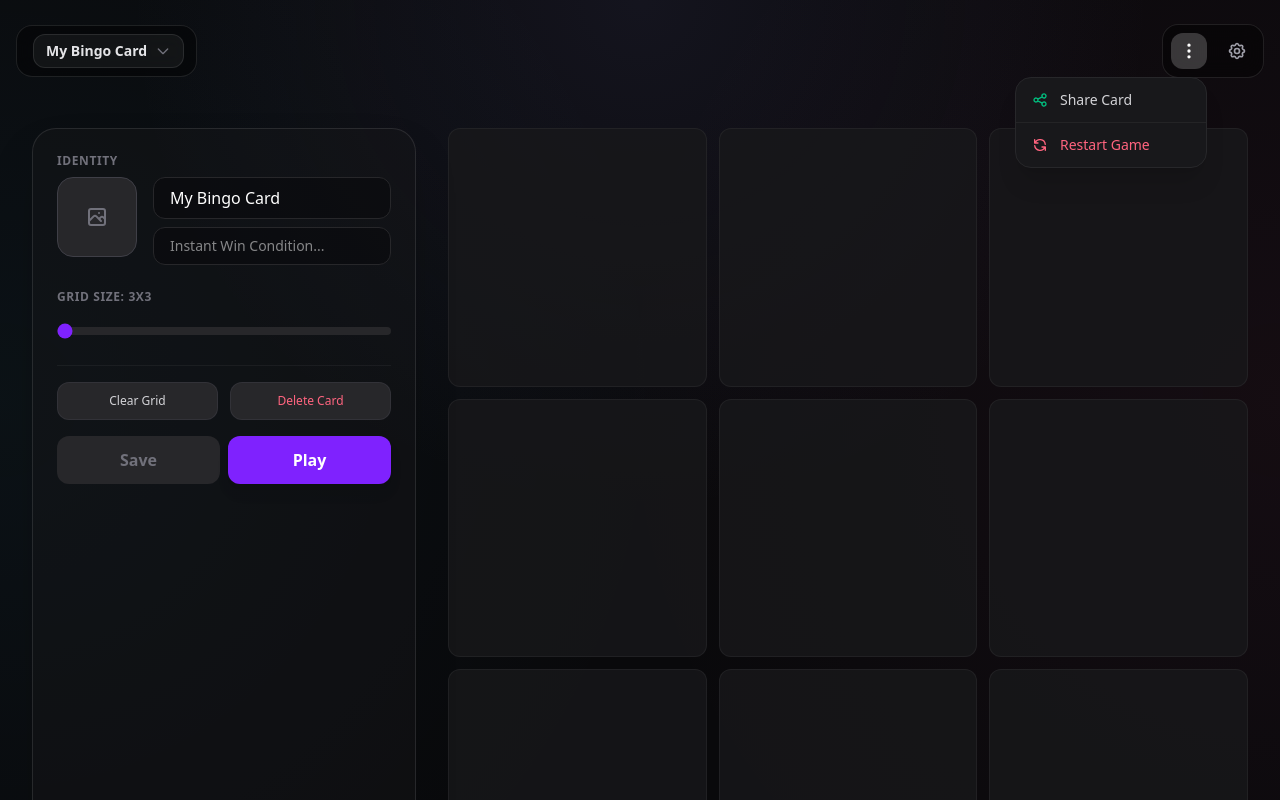
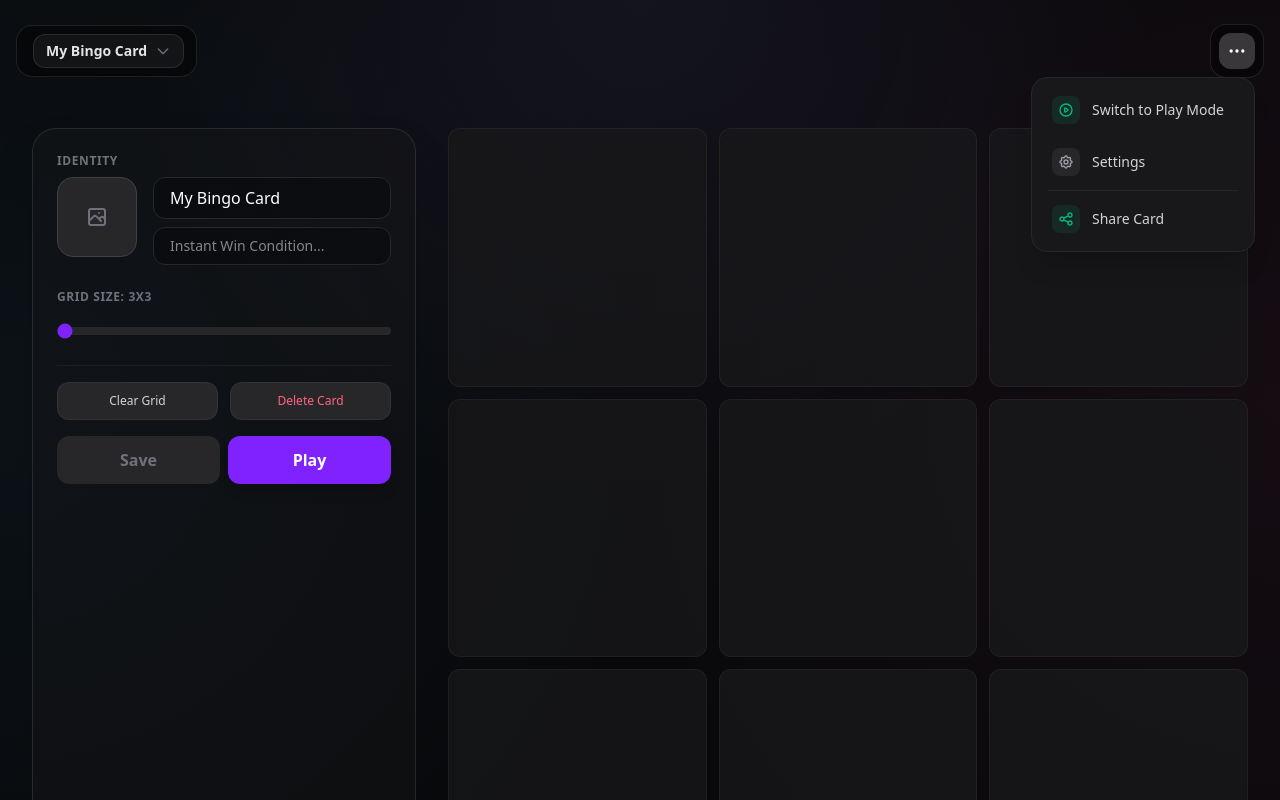
Before and after one commit to 0libote/Person-Bingo, a React (Vite) app: page / in a window 1280 px wide. Both pictures are taken after a click on the button "Actions". Shown: the top 800 px of the page. Built offline with nearby package versions, Linux system fonts and the light colour scheme.

Commit message:
Small UI fixes

```diff
--- a/src/App.jsx
+++ b/src/App.jsx
@@ -29,6 +29,7 @@ const App = () => {
   const [isSetupMode, setIsSetupMode] = useState(true);
   const [showResetConfirm, setShowResetConfirm] = useState(false);
   const [winner, setWinner] = useState(false);
+  const [isInstantWinMarked, setIsInstantWinMarked] = useState(false);
 
 
 
@@ -190,30 +191,14 @@ const App = () => {
   if (!activeCard) return null; // Safety fallback
 
   // --- GAME LOGIC ---
-  const checkForWin = useCallback((currentMarked, currentItems) => {
-    const size = activeCard.gridSize;
+  const checkForWin = useCallback((currentMarked, currentItems, currentInstantWinMarked) => {
     let isWinner = false;
 
-    // Check rows
-    for (let i = 0; i < size; i++) {
-      if (currentMarked.slice(i * size, (i + 1) * size).every(Boolean)) isWinner = true;
-    }
-    // Check cols
-    for (let i = 0; i < size; i++) {
-      let colWin = true;
-      for (let j = 0; j < size; j++) {
-        if (!currentMarked[i + j * size]) colWin = false;
-      }
-      if (colWin) isWinner = true;
-    }
+    // NEW WIN CONDITION: All boxes must be ticked
+    if (currentMarked.every(Boolean)) isWinner = true;
 
-    // Check diagonals
-    let d1 = true, d2 = true;
-    for (let i = 0; i < size; i++) {
-      if (!currentMarked[i * size + i]) d1 = false;
-      if (!currentMarked[i * size + (size - 1 - i)]) d2 = false;
-    }
-    if (d1 || d2) isWinner = true;
+    // OR the instant win is ticked
+    if (currentInstantWinMarked) isWinner = true;
 
     // Only count as win if there are actual items
     const hasItems = currentItems.some(i => i.trim() !== '');
@@ -224,7 +209,14 @@ const App = () => {
     } else if (!isWinner) {
       setWinner(false);
     }
-  }, [winner, activeCard.gridSize]);
+  }, [winner]);
+
+  const toggleInstantWin = () => {
+    if (isSetupMode || !activeCard.instantWin) return;
+    const newState = !isInstantWinMarked;
+    setIsInstantWinMarked(newState);
+    checkForWin(activeCard.markedSquares, activeCard.items, newState);
+  };
 
   const triggerConfetti = () => {
     const duration = 2000;
@@ -245,7 +237,7 @@ const App = () => {
     newMarked[index] = !newMarked[index];
 
     updateActiveCard({ markedSquares: newMarked }); // History removed
-    checkForWin(newMarked, activeCard.items);
+    checkForWin(newMarked, activeCard.items, isInstantWinMarked);
   };
 
   // --- IMAGE & EXPORT (FIXED) ---
@@ -363,24 +355,17 @@ const App = () => {
           <div className="pointer-events-auto flex items-center gap-3 bg-black/40 backdrop-blur-md p-2 rounded-2xl border border-white/10">
             <ActionsMenu
               onShare={() => setShowShareModal(true)}
-              onRestart={() => setShowResetConfirm(true)}
+              onRestart={() => {
+                const newMarked = Array(activeCard.gridSize * activeCard.gridSize).fill(false);
+                updateActiveCard({ markedSquares: newMarked });
+                setIsInstantWinMarked(false);
+                setWinner(false);
+                setShowResetConfirm(false);
+              }}
+              onSettings={() => setShowSettings(true)}
+              onToggleMode={toggleMode}
+              isSetupMode={isSetupMode}
             />
-
-            <button onClick={() => setShowSettings(true)} className="p-2 hover:bg-white/10 rounded-xl transition-colors cursor-pointer" title="Settings">
-              <svg className="w-5 h-5 text-zinc-400" fill="none" stroke="currentColor" viewBox="0 0 24 24"><path strokeLinecap="round" strokeLinejoin="round" strokeWidth="2" d="M10.325 4.317c.426-1.756 2.924-1.756 3.35 0a1.724 1.724 0 002.573 1.066c1.543-.94 3.31.826 2.37 2.37a1.724 1.724 0 001.065 2.572c1.756.426 1.756 2.924 0 3.35a1.724 1.724 0 00-1.066 2.573c.94 1.543-.826 3.31-2.37 2.37a1.724 1.724 0 00-2.572 1.065c-.426 1.756-2.924 1.756-3.35 0a1.724 1.724 0 00-2.573-1.066c-1.543.94-3.31-.826-2.37-2.37a1.724 1.724 0 00-1.065-2.572c-1.756-.426-1.756-2.924 0-3.35a1.724 1.724 0 001.066-2.573c-.94-1.543.826-3.31 2.37-2.37.996.608 2.296.07 2.572-1.065z"></path><path strokeLinecap="round" strokeLinejoin="round" strokeWidth="2" d="M15 12a3 3 0 11-6 0 3 3 0 016 0z"></path></svg>
-            </button>
-
-            {!isSetupMode && (
-              <>
-                <div className="h-6 w-px bg-white/10 mx-1"></div>
-                <button
-                  onClick={toggleMode}
-                  className={`px-5 py-2 rounded-xl text-sm font-bold transition-all shadow-lg bg-zinc-800 hover:bg-zinc-700 text-white cursor-pointer`}
-                >
-                  Edit
-                </button>
-              </>
-            )}
           </div>
         </header>
 
@@ -508,6 +493,8 @@ const App = () => {
                 zoomLevel={zoomLevel}
                 toggleSquare={toggleSquare}
                 markedSquares={activeCard.markedSquares}
+                isInstantWinMarked={isInstantWinMarked}
+                onToggleInstantWin={toggleInstantWin}
               />
             </div>
           )}
--- a/src/components/ActionsMenu.jsx
+++ b/src/components/ActionsMenu.jsx
@@ -1,6 +1,6 @@
 import React, { useState } from 'react';
 
-const ActionsMenu = ({ onShare, onRestart }) => {
+const ActionsMenu = ({ onShare, onRestart, onSettings, onToggleMode, isSetupMode }) => {
     const [isOpen, setIsOpen] = useState(false);
 
     return (
@@ -10,28 +10,64 @@ const ActionsMenu = ({ onShare, onRestart }) => {
                 className={`p-2 rounded-xl transition-all duration-200 cursor-pointer ${isOpen ? 'bg-white/20 text-white' : 'hover:bg-white/10 text-zinc-400 hover:text-zinc-200'}`}
                 title="Actions"
             >
-                <svg className="w-5 h-5" fill="none" stroke="currentColor" viewBox="0 0 24 24"><path strokeLinecap="round" strokeLinejoin="round" strokeWidth="2" d="M12 5v.01M12 12v.01M12 19v.01M12 6a1 1 0 110-2 1 1 0 010 2zm0 7a1 1 0 110-2 1 1 0 010 2zm0 7a1 1 0 110-2 1 1 0 010 2z" /></svg>
+                <svg className="w-5 h-5 transition-transform duration-200" style={{ transform: isOpen ? 'rotate(90deg)' : 'none' }} fill="none" stroke="currentColor" viewBox="0 0 24 24"><path strokeLinecap="round" strokeLinejoin="round" strokeWidth="2" d="M12 5v.01M12 12v.01M12 19v.01M12 6a1 1 0 110-2 1 1 0 010 2zm0 7a1 1 0 110-2 1 1 0 010 2zm0 7a1 1 0 110-2 1 1 0 010 2z" /></svg>
             </button>
 
             {isOpen && (
                 <>
                     <div className="fixed inset-0 z-40" onClick={() => setIsOpen(false)} />
-                    <div className="absolute right-0 top-full mt-2 w-48 bg-zinc-900 border border-zinc-800 rounded-2xl shadow-xl z-50 overflow-hidden animate-scale-in origin-top-right">
+                    <div className="absolute right-0 top-full mt-2 w-56 bg-zinc-900 border border-zinc-800 rounded-2xl shadow-xl z-50 overflow-hidden animate-scale-in origin-top-right">
+                        <div className="p-2 space-y-1">
+                            {/* Mode Toggle */}
+                            <button
+                                onClick={() => { onToggleMode(); setIsOpen(false); }}
+                                className="w-full text-left px-3 py-2.5 text-sm font-medium text-zinc-300 hover:bg-zinc-800 hover:text-white rounded-xl transition-colors flex items-center gap-3 cursor-pointer group"
+                            >
+                                <div className={`p-1.5 rounded-lg ${isSetupMode ? 'bg-emerald-500/10 text-emerald-500 group-hover:bg-emerald-500 group-hover:text-white' : 'bg-violet-500/10 text-violet-500 group-hover:bg-violet-500 group-hover:text-white'} transition-colors`}>
+                                    {isSetupMode ? (
+                                        <svg className="w-4 h-4" fill="none" stroke="currentColor" viewBox="0 0 24 24"><path strokeLinecap="round" strokeLinejoin="round" strokeWidth="2" d="M14.752 11.168l-3.197-2.132A1 1 0 0010 9.87v4.263a1 1 0 001.555.832l3.197-2.132a1 1 0 000-1.664z" /><path strokeLinecap="round" strokeLinejoin="round" strokeWidth="2" d="M21 12a9 9 0 11-18 0 9 9 0 0118 0z" /></svg>
+                                    ) : (
+                                        <svg className="w-4 h-4" fill="none" stroke="currentColor" viewBox="0 0 24 24"><path strokeLinecap="round" strokeLinejoin="round" strokeWidth="2" d="M11 5H6a2 2 0 00-2 2v11a2 2 0 002 2h11a2 2 0 002-2v-5m-1.414-9.414a2 2 0 112.828 2.828L11.828 15H9v-2.828l8.586-8.586z" /></svg>
+                                    )}
+                                </div>
+                                {isSetupMode ? 'Switch to Play Mode' : 'Switch to Edit Mode'}
+                            </button>
+
+                            {/* Settings */}
+                            <button
+                                onClick={() => { onSettings(); setIsOpen(false); }}
+                                className="w-full text-left px-3 py-2.5 text-sm font-medium text-zinc-300 hover:bg-zinc-800 hover:text-white rounded-xl transition-colors flex items-center gap-3 cursor-pointer group"
+                            >
+                                <div className="p-1.5 rounded-lg bg-zinc-800 text-zinc-400 group-hover:bg-zinc-700 group-hover:text-white transition-colors">
+                                    <svg className="w-4 h-4" fill="none" stroke="currentColor" viewBox="0 0 24 24"><path strokeLinecap="round" strokeLinejoin="round" strokeWidth="2" d="M10.325 4.317c.426-1.756 2.924-1.756 3.35 0a1.724 1.724 0 002.573 1.066c1.543-.94 3.31.826 2.37 2.37a1.724 1.724 0 001.065 2.572c1.756.426 1.756 2.924 0 3.35a1.724 1.724 0 00-1.066 2.573c.94 1.543-.826 3.31-2.37 2.37a1.724 1.724 0 00-2.572 1.065c-.426 1.756-2.924 1.756-3.35 0a1.724 1.724 0 00-2.573-1.066c-1.543.94-3.31-.826-2.37-2.37a1.724 1.724 0 00-1.065-2.572c-1.756-.426-1.756-2.924 0-3.35a1.724 1.724 0 001.066-2.573c-.94-1.543.826-3.31 2.37-2.37.996.608 2.296.07 2.572-1.065z"></path><path strokeLinecap="round" strokeLinejoin="round" strokeWidth="2" d="M15 12a3 3 0 11-6 0 3 3 0 016 0z"></path></svg>
+                                </div>
+                                Settings
+                            </button>
+
+                            <hr className="border-white/5 mx-2 my-1" />
+
                             <button
                                 onClick={() => { onShare(); setIsOpen(false); }}
-                            className="w-full text-left px-4 py-3 text-sm font-medium text-zinc-300 hover:bg-zinc-800 hover:text-white transition-colors flex items-center gap-3 cursor-pointer"
+                                className="w-full text-left px-3 py-2.5 text-sm font-medium text-zinc-300 hover:bg-zinc-800 hover:text-white rounded-xl transition-colors flex items-center gap-3 cursor-pointer group"
                             >
-                            <svg className="w-4 h-4 text-emerald-500" fill="none" stroke="currentColor" viewBox="0 0 24 24"><path strokeLinecap="round" strokeLinejoin="round" strokeWidth="2" d="M8.684 13.342C8.886 12.938 9 12.482 9 12c0-.482-.114-.938-.316-1.342m0 2.684a3 3 0 110-2.684m0 2.684l6.632 3.316m-6.632-6l6.632-3.316m0 0a3 3 0 105.367-2.684 3 3 0 00-5.367 2.684zm0 9.316a3 3 0 105.368 2.684 3 3 0 00-5.368-2.684z" /></svg>
+                                <div className="p-1.5 rounded-lg bg-emerald-500/10 text-emerald-500 group-hover:bg-emerald-500 group-hover:text-white transition-colors">
+                                    <svg className="w-4 h-4" fill="none" stroke="currentColor" viewBox="0 0 24 24"><path strokeLinecap="round" strokeLinejoin="round" strokeWidth="2" d="M8.684 13.342C8.886 12.938 9 12.482 9 12c0-.482-.114-.938-.316-1.342m0 2.684a3 3 0 110-2.684m0 2.684l6.632 3.316m-6.632-6l6.632-3.316m0 0a3 3 0 105.367-2.684 3 3 0 00-5.367 2.684zm0 9.316a3 3 0 105.368 2.684 3 3 0 00-5.368-2.684z" /></svg>
+                                </div>
                                 Share Card
                             </button>
-                        <hr className="border-white/5" />
+
+                            {!isSetupMode && (
                                 <button
                                     onClick={() => { onRestart(); setIsOpen(false); }}
-                            className="w-full text-left px-4 py-3 text-sm font-medium text-rose-400 hover:bg-rose-900/10 hover:text-rose-300 transition-colors flex items-center gap-3 cursor-pointer"
+                                    className="w-full text-left px-3 py-2.5 text-sm font-medium text-rose-400 hover:bg-rose-900/10 hover:text-rose-300 rounded-xl transition-colors flex items-center gap-3 cursor-pointer group"
                                 >
+                                    <div className="p-1.5 rounded-lg bg-rose-500/10 text-rose-500 group-hover:bg-rose-500 group-hover:text-white transition-colors">
                                         <svg className="w-4 h-4" fill="none" stroke="currentColor" viewBox="0 0 24 24"><path strokeLinecap="round" strokeLinejoin="round" strokeWidth="2" d="M4 4v5h.582m15.356 2A8.001 8.001 0 004.582 9m0 0H9m11 11v-5h-.581m0 0a8.003 8.003 0 01-15.357-2m15.357 2H15" /></svg>
+                                    </div>
                                     Restart Game
                                 </button>
+                            )}
+                        </div>
                     </div>
                 </>
             )}
```
Also changed, not shown: src/components/BingoCard.jsx (+15 -5 lines). Lines whose indentation alone changed are shown as unchanged.
